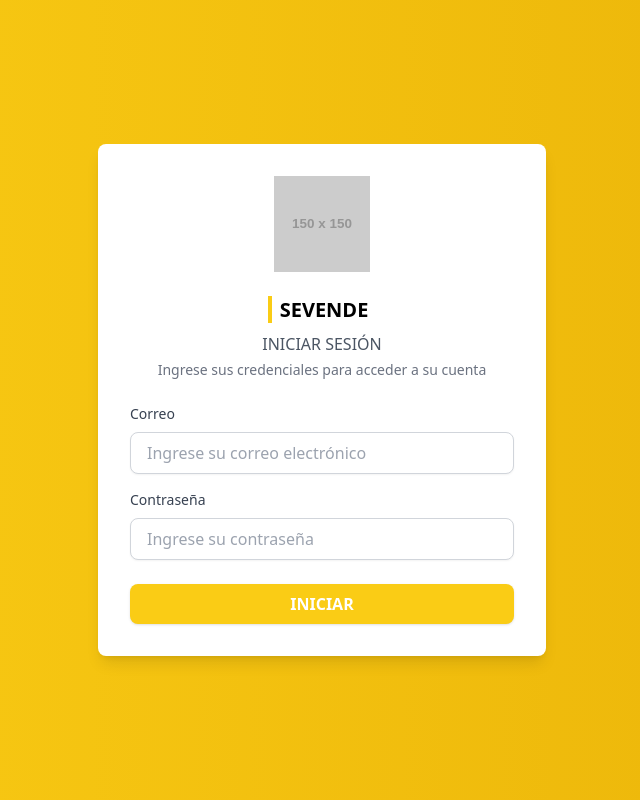
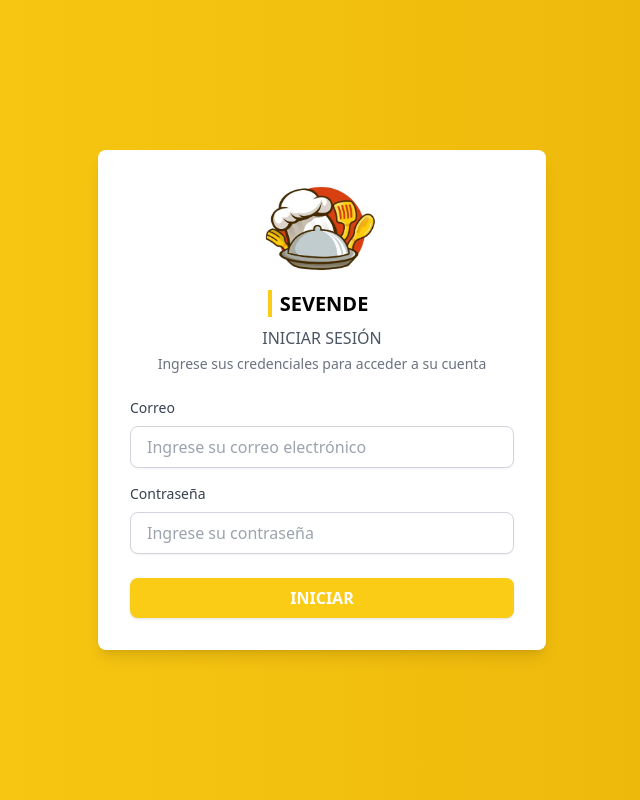
Before and after one commit to SebastianAyala201/SevenDe, a website: page src/front/templates/iniciarsesion.html in a window 1280 px wide. Shown: the whole page, without its empty margins (318-958 px from the left). Drawn offline with nearby package versions, Linux system fonts and the light colour scheme; placeholder pictures from the web are drawn by us.

Commit message:
Update front

```diff
--- a/src/front/templates/iniciarsesion.html
+++ b/src/front/templates/iniciarsesion.html
@@ -11,8 +11,8 @@
     <!-- Logo and Form Container -->
     <div class="w-full max-w-md bg-white rounded-lg shadow-lg p-8">
         <!-- Logo -->
-        <div class="flex justify-center mb-6">
-            <img src="https://placehold.co/150x150" alt="Logo de Seven'De con un plato cubierto, un gorro de chef, y utensilios de cocina" class="w-24 h-24">
+        <div class="flex justify-center mb-3">
+            <img src="../img/logo-sevende.png" alt="Logo de Seven'De con un plato cubierto, un gorro de chef, y utensilios de cocina" class="w-26 h-24">
         </div>
         <!-- Title -->
         <div class="text-center mb-6">
```
Also changed, not shown: src/front/templates/catalogo.html (+1 -1 lines), src/front/img/logo-sevende.png (added), src/front/img/logotiposv.png (added).
